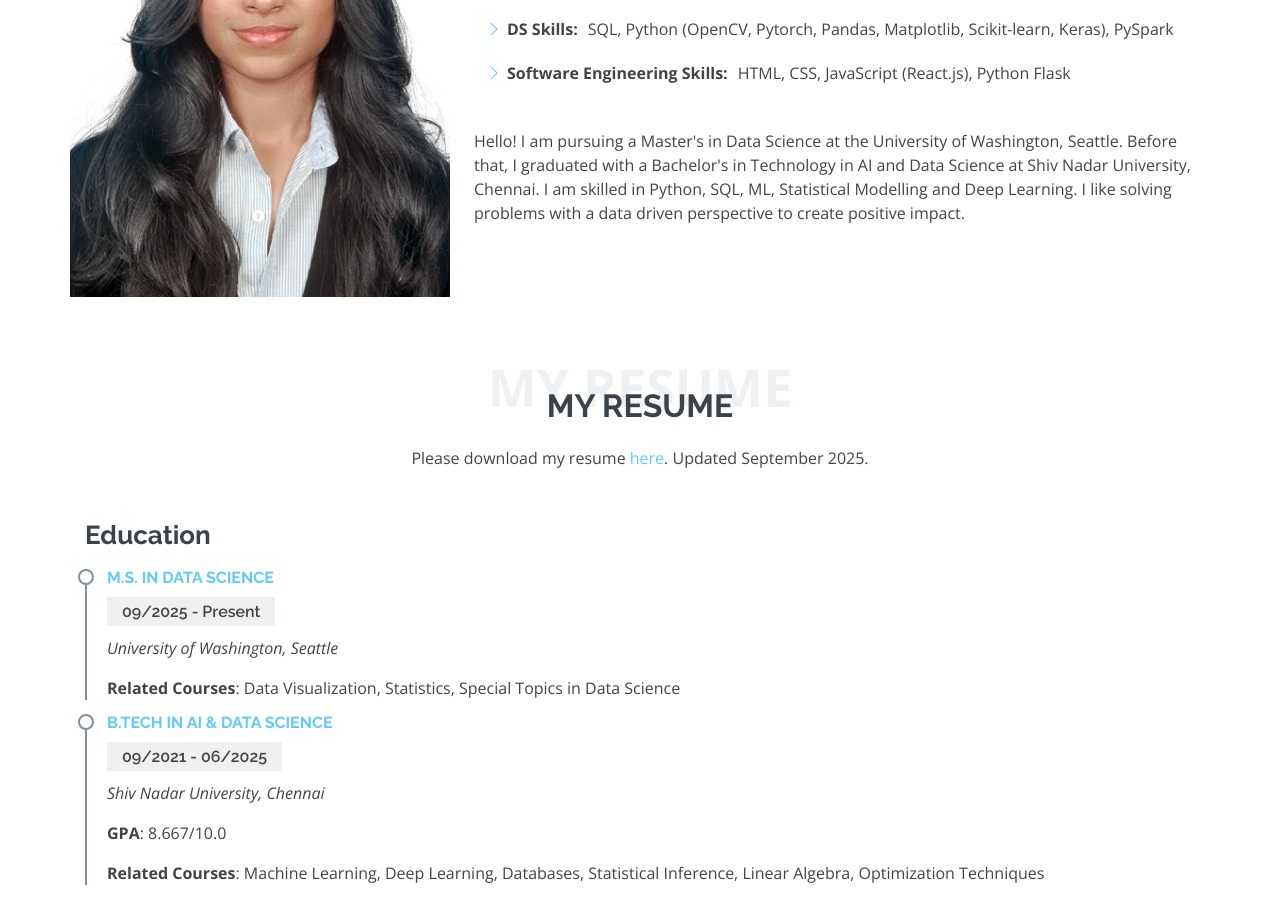
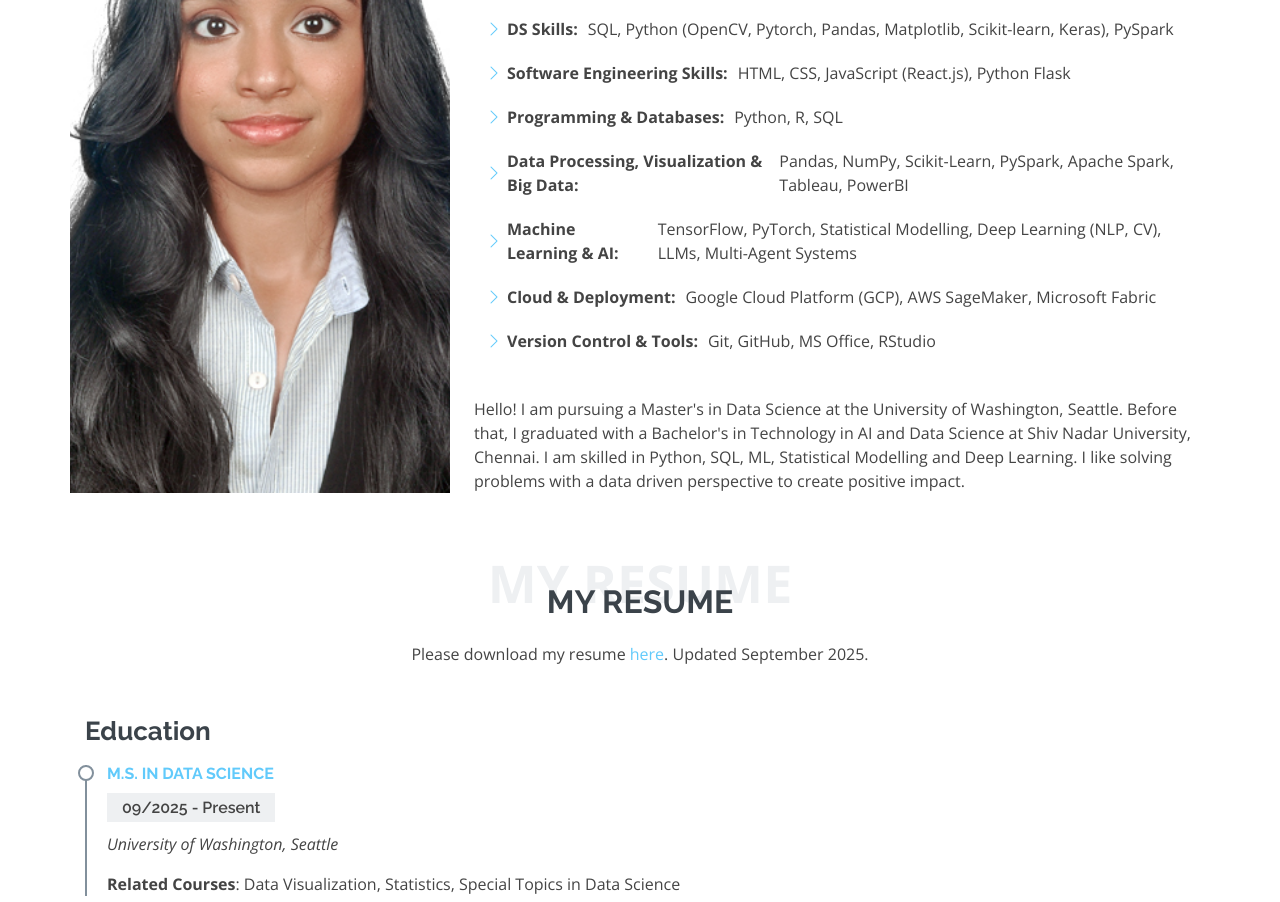
Before and after one commit to maanyabharath/maanyabharath.github.io, a plain HTML site: page index.html in a window 1280 px wide. Shown: the part 1205-2107 px from the top of the page. Drawn offline with nearby package versions, Linux system fonts and the light colour scheme.

Commit message:
Update index.html

```diff
--- a/index.html
+++ b/index.html
@@ -123,6 +123,36 @@
                       <span>
                         HTML, CSS, JavaScript (React.js), Python Flask
                       </span>
+                      <li><i class="bi bi-chevron-right"></i> <strong>Programming & Databases:</strong>
+                      <span>
+                        Python, R, SQL
+                      </span>
+                    </li>
+
+                    <li><i class="bi bi-chevron-right"></i> <strong>Data Processing, Visualization & Big Data:</strong>
+                      <span>
+                        Pandas, NumPy, Scikit-Learn, PySpark, Apache Spark, Tableau, PowerBI
+                      </span>
+                    </li>
+
+                    <li><i class="bi bi-chevron-right"></i> <strong>Machine Learning & AI:</strong>
+                      <span>
+                        TensorFlow, PyTorch, Statistical Modelling, Deep Learning (NLP, CV), LLMs, Multi-Agent Systems
+                      </span>
+                    </li>
+
+                    <li><i class="bi bi-chevron-right"></i> <strong>Cloud & Deployment:</strong>
+                      <span>
+                        Google Cloud Platform (GCP), AWS SageMaker, Microsoft Fabric
+                      </span>
+                    </li>
+
+                    <li><i class="bi bi-chevron-right"></i> <strong>Version Control & Tools:</strong>
+                      <span>
+                        Git, GitHub, MS Office, RStudio
+                      </span>
+                    </li>
+
 
 
                   </ul>
```
